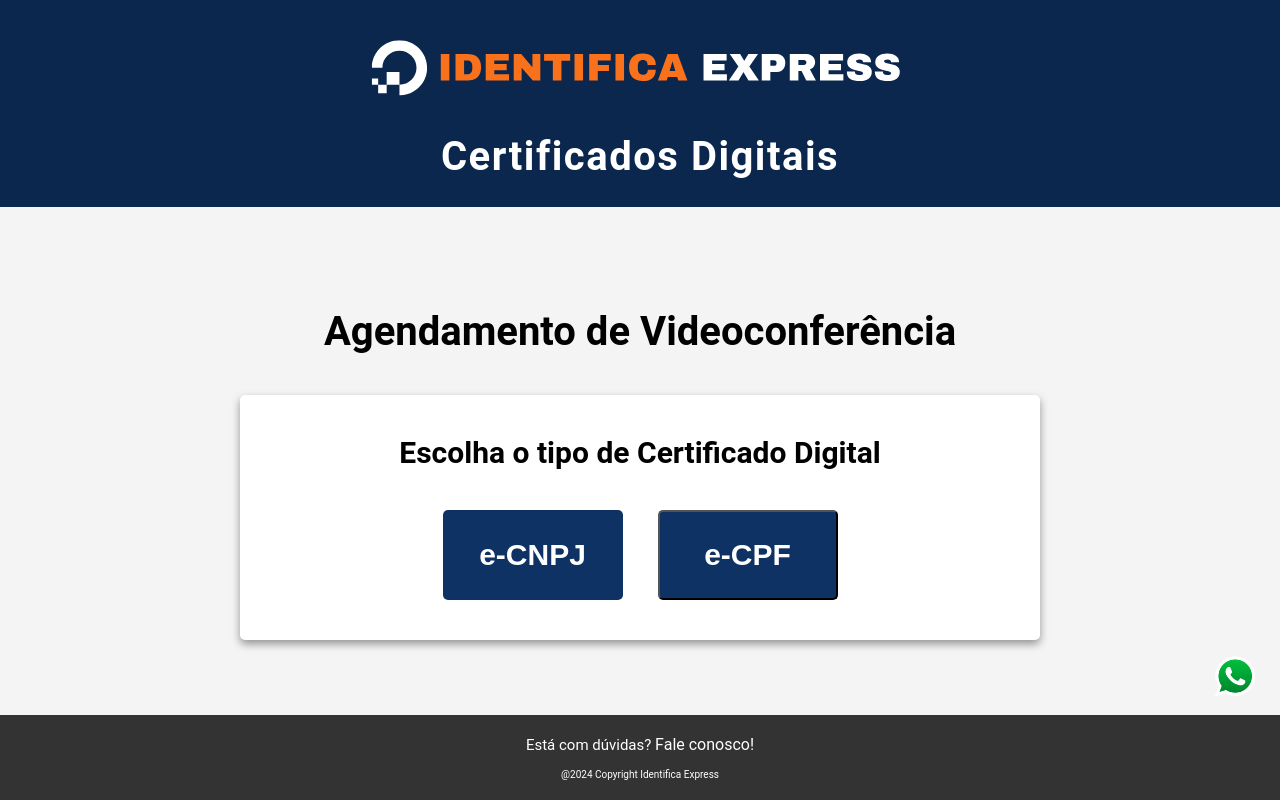
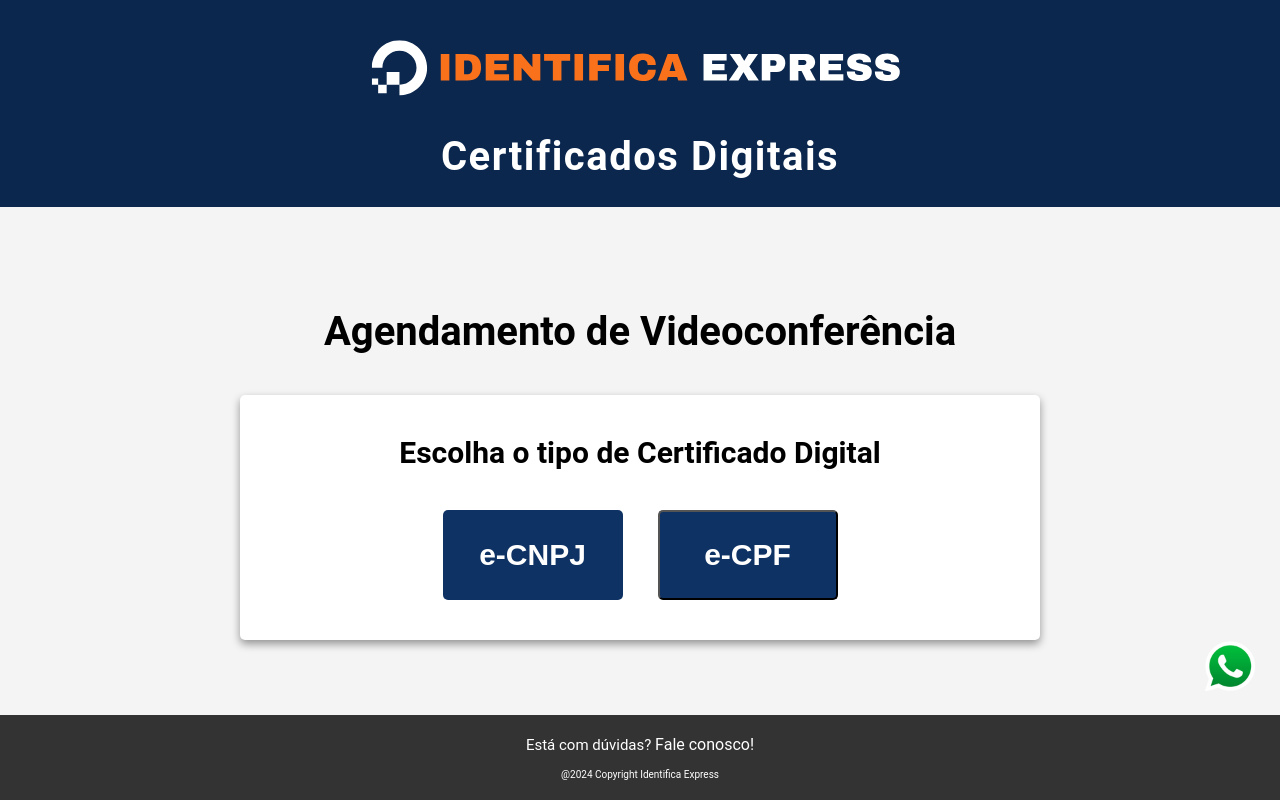
Before and after one commit to leandrocaronelanschi/siteformidentifica, a website: page frontend/index.html in a window 1280 px wide. Drawn offline with nearby package versions, Linux system fonts and the light colour scheme; no server answers; a web font is replaced by a local one.

Commit message:
[refactor] Aumento de tamnho do icone do whatsapp

```diff
--- a/frontend/formularioidentifica.css
+++ b/frontend/formularioidentifica.css
@@ -711,7 +711,7 @@
 #img-whatsapp-a {
   display: block;
   position: fixed;
-  width: 4em;
+  width: 5rem;
   right: 1.5em;
   bottom: 8%;
   transform: translateY(-50%);
```
